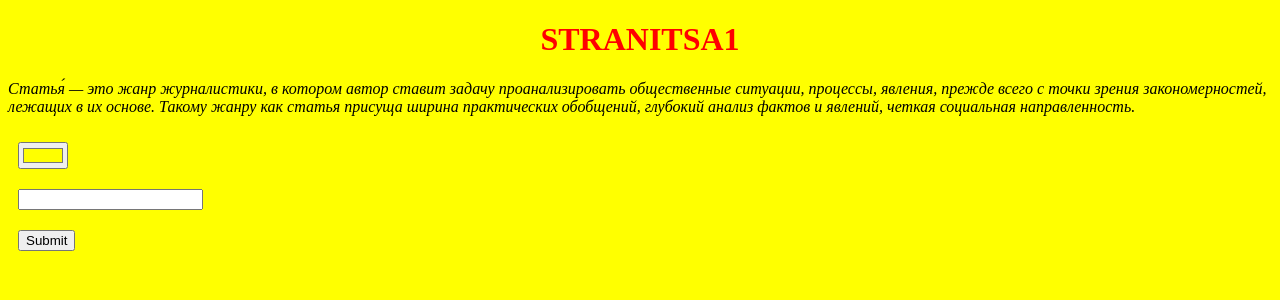
After one commit to irina-sav/jam_constructor, a PHP site: page /test_site/index.php in a window 1280 px wide. The commit adds this page. Shown: the top 300 px of the page. Run offline with PHP 8.4, Linux system fonts and the light colour scheme.

Commit message:
continue php study

```diff
--- /dev/null
+++ b/test_site/controller.php
@@ -0,0 +1,17 @@
+<?php
+
+error_reporting(E_ALL);
+ini_set('display_startup_errors', 1);
+ini_set('display_errors', '1');
+
+if(!empty($_GET)) {
+    $page = $_GET["p"];
+}
+else {
+    $page = "stranitsa1";
+}
+$content = file_get_contents("./pages/$page.html");
+$color = @$_POST["color"] ?? "#ffff00";
+$text = (isset($_POST["text"]) && $_POST["text"]) ? $_POST["text"] : $page;
+
+addLog("date");
--- /dev/null
+++ b/test_site/index.php
@@ -0,0 +1,48 @@
+<?php
+require "loger.php";
+require "controller.php";
+?>
+<!DOCTYPE html>
+<html lang="en">
+<head>
+    <meta charset="UTF-8">
+    <meta http-equiv="X-UA-Compatible" content="IE=edge">
+    <meta name="viewport" content="width=device-width, initial-scale=1.0">
+    <title>Document</title>
+    <style>
+        body {
+           background-color: <?= $color?>;
+
+        }
+        h1 {
+            text-transform: uppercase;
+            font-weight: 900;
+            color: red;
+            text-align: center;
+        }
+        p {
+            color: black;
+            font-style: italic;
+        }
+        input {
+            margin: 10px;
+        }
+
+    </style>
+</head>
+<body>
+<h1>
+    <?= $text?>
+</h1>
+<div>
+    <?= $content?>
+</div>
+<form action="" method="post">
+    <input type="color" name="color" value="<?=$color?>">
+    <br>
+    <input type="text" name="text">
+    <br>
+    <input type="submit">
+</form>
+</body>
+</html>
--- /dev/null
+++ b/test_site/loger.php
@@ -0,0 +1,5 @@
+<?php
+function addLog($info) {
+    $date = date("d.m.Y H:i:s");
+    file_put_contents("logs/log.txt", print_r($date, true));
+}
--- /dev/null
+++ b/test_site/pages/stranitsa1.html
@@ -0,0 +1,7 @@
+<p>
+  Статья́ — это жанр журналистики, в котором автор ставит задачу проанализировать
+  общественные ситуации, процессы, явления, прежде всего с точки зрения
+  закономерностей, лежащих в их основе. Такому жанру как статья присуща ширина
+  практических обобщений, глубокий анализ фактов и явлений, четкая социальная
+  направленность.
+</p>
--- /dev/null
+++ b/test_site/pages/stranitsa2.html
@@ -0,0 +1,4 @@
+<p style="color: green">
+  «Их выдает желание казаться женщинами»Выщипывание бровей, драки и романы.
+  Какой была жизнь королей и богачей прошлого
+</p>
```
Also changed, not shown: test.php (+15 -5 lines), test_site/pages/stranitsa3.html (added, +8 -0 lines), 1 other file.
